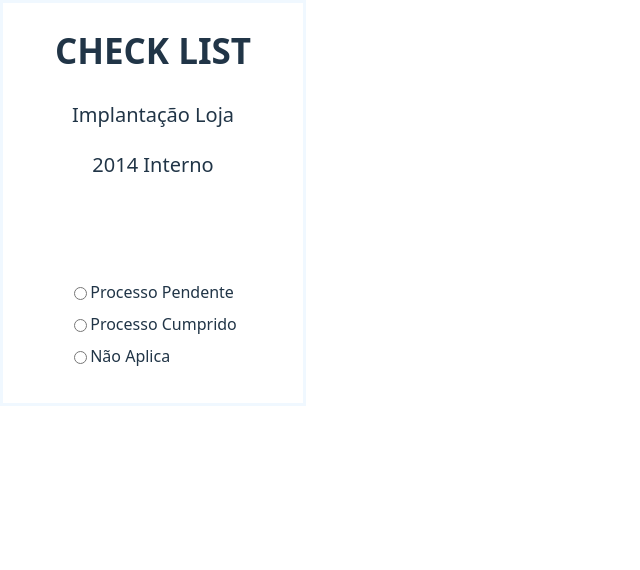
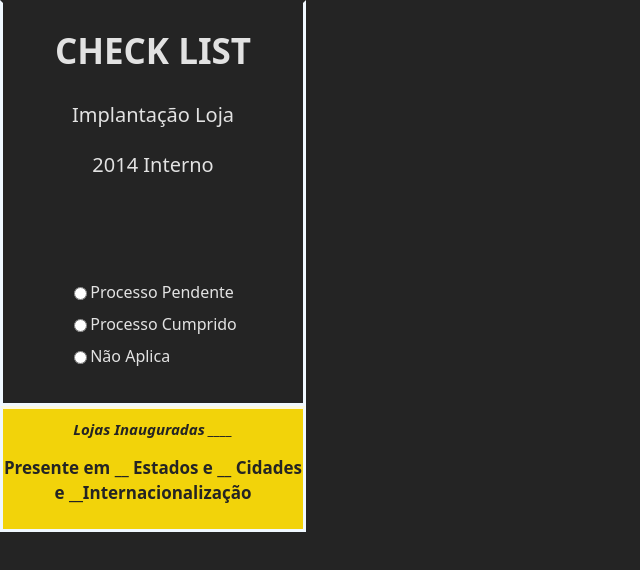
Before and after one commit to jpnc1695/checklist-loja, a React (Vite) app: page / in a window 1280 px wide. Shown: the top 570 px of the page, without its empty margins (0-640 px from the left). Built offline with nearby package versions, Linux system fonts and the light colour scheme.

Commit message:
Desenvolvimento -- Card

```diff
--- a/src/Components/Card.css
+++ b/src/Components/Card.css
@@ -4,6 +4,8 @@
   height: 400px;
   border-color: aliceblue;
   border-style: solid;
+  border-top: solid;
+  border-top-color: #242424;
   text-align: center;
 }
 h1{
@@ -33,3 +35,25 @@ p{
   margin-top: 100px;
 
 }
+
+.footer-card{
+  width: 300px;
+  height: 120px;
+  font-size: 15px;
+  border-color: aliceblue;
+  background-color:#F2D30A ;
+  border-style: solid;
+  border-top: solid;
+
+}
+
+.footer-card h1{
+  font-style: italic;
+  font-size: 15px;
+  color:#242424 ;
+}
+
+.footer-card p{
+  font-size: 17px;
+  color:#242424 ;
+}
--- a/src/Components/Card.jsx
+++ b/src/Components/Card.jsx
@@ -3,6 +3,8 @@ import Form from 'react-bootstrap/Form';
 
 const Card = () => {
   return(
+
+    <>
     <section className="card">
       <div>
         <h1>CHECK LIST </h1>
@@ -31,6 +33,18 @@ const Card = () => {
         </Form>
       </div>
     </section>
+
+    <section className='footer-card'>
+      <div >
+          <h1 >Lojas Inauguradas ____</h1>
+
+          <p><b>Presente em __ Estados e __ Cidades e __Internacionalização</b></p>
+
+
+        </div>
+    </section>
+
+  </>
   )
 }
 
--- a/src/index.css
+++ b/src/index.css
@@ -11,6 +11,8 @@
   text-rendering: optimizeLegibility;
   -webkit-font-smoothing: antialiased;
   -moz-osx-font-smoothing: grayscale;
+
+  margin: 0 ;
 }
 
 a {
@@ -24,10 +26,8 @@ a:hover {
 
 body {
   margin: 0;
-  padding: 0;
   display: flex;
-  min-width: 320px;
-  min-height: 100vh;
+
 }
 
 h1 {
@@ -53,16 +53,3 @@ button:focus,
 button:focus-visible {
   outline: 4px auto -webkit-focus-ring-color;
 }
-
-@media (prefers-color-scheme: light) {
-  :root {
-    color: #213547;
-    background-color: #ffffff;
-  }
-  a:hover {
-    color: #747bff;
-  }
-  button {
-    background-color: #f9f9f9;
-  }
-}
```
